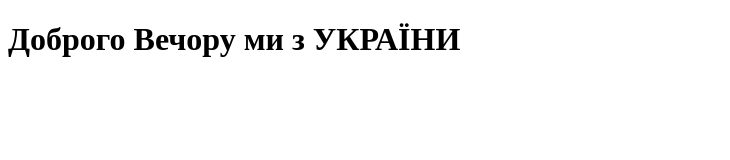
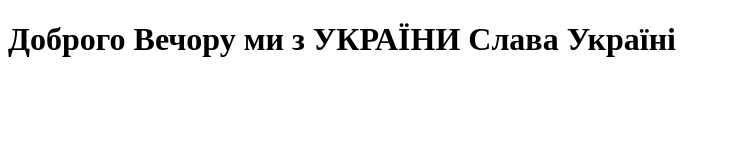
Before and after one commit to AndriiDruziuk/github-tutorial, a plain HTML site: page index.html in a window 1280 px wide. Shown: the whole page, without its empty margins (0-730 px from the left). Drawn offline with Linux system fonts and the light colour scheme.

Commit message:
слава україні

```diff
--- a/index.html
+++ b/index.html
@@ -4,9 +4,9 @@
     <meta charset="UTF-8">
     <meta http-equiv="X-UA-Compatible" content="IE=edge">
     <meta name="viewport" content="width=device-width, initial-scale=1.0">
-    <title>Document</title>
+    <title>Доброго Вечору ми з УКРАЇНИ</title>
 </head>
 <body>
-        <h1>Доброго Вечору ми з УКРАЇНИ</h1>
+        <h1>Доброго Вечору ми з УКРАЇНИ Слава Україні</h1>
 </body>
 </html>
```
